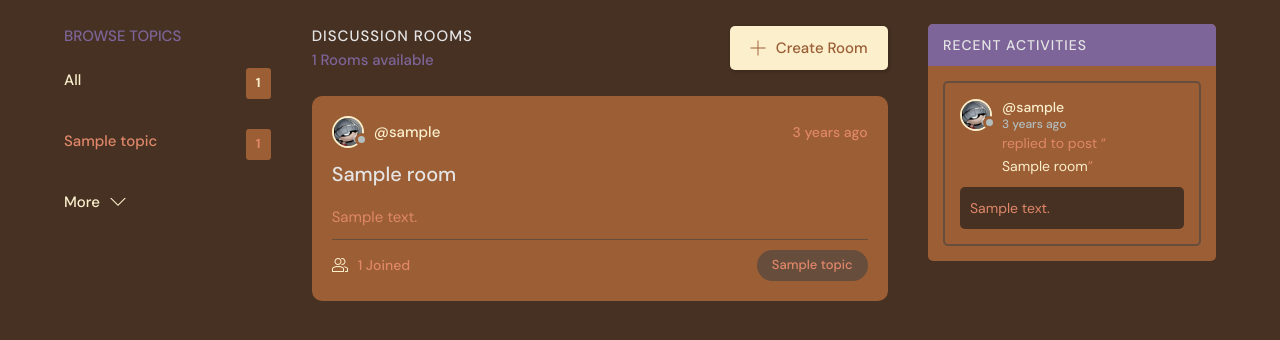
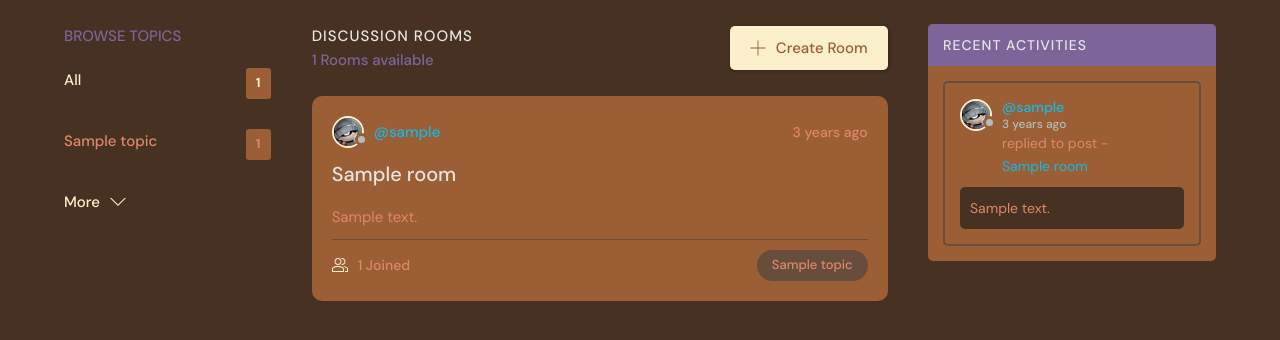
Before and after one commit to connorGA/TalkTotal, a Django app: page / in a window 1280 px wide. Shown: the part 76-416 px from the top of the page. Run offline with Django 4.2, Linux system fonts and the light colour scheme; tables that the repository leaves empty hold one stand-in row (values such as "Sample post").

Commit message:
git reset to last commit to disregard heroku changes, also few styling fixes

```diff
--- a/base/templates/base/activity.html
+++ b/base/templates/base/activity.html
@@ -11,7 +11,6 @@
               <title>arrow-left</title>
               <path
                 d="M13.723 2.286l-13.723 13.714 13.719 13.714 1.616-1.611-10.96-10.96h27.625v-2.286h-27.625l10.965-10.965-1.616-1.607z">
-              </path>
               </path>
             </svg>
           </a>
@@ -49,7 +48,7 @@
 
           </div>
           <div class="activities__boxContent">
-            <p>replied to post “<a href="{% url 'room' message.room.id %}">{{message.room}}</a>”</p>
+            <p>replied to post <a href="{% url 'room' message.room.id %}">{{message.room}}</a></p>
             <div class="activities__boxRoomContent">
               {{message.body}}
             </div>
--- a/base/templates/base/activity_component.html
+++ b/base/templates/base/activity_component.html
@@ -30,7 +30,7 @@
 
       </div>
       <div class="activities__boxContent">
-        <p>replied to post “<a href="{% url 'room' message.room.id %}">{{message.room}}</a>”</p>
+        <p>replied to post - <a href="{% url 'room' message.room.id %}">{{message.room}}</a></p>
         <div class="activities__boxRoomContent">
           {{message.body}}
         </div>
--- a/static/styles/style.css
+++ b/static/styles/style.css
@@ -59,7 +59,7 @@ img {
 
 a {
   display: inline-block;
-  color: var(--color-main);
+  color:  rgb(15, 188, 231);
   text-decoration: none;
 }
 
@@ -688,7 +688,7 @@ a {
   font-size: 2rem;
   font-weight: 500;
   margin-bottom: 1.5rem;
-  color: var(--color-light);
+  color: var( --color-light);
   transition: all 0.3s ease-in-out;
 }
 
```
